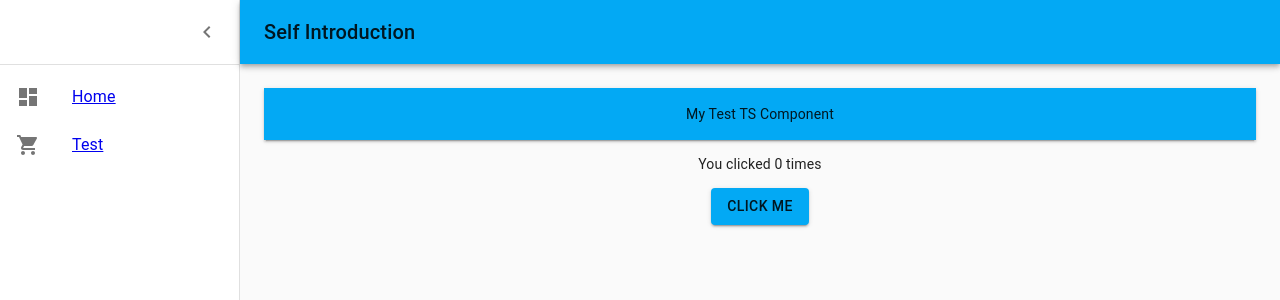
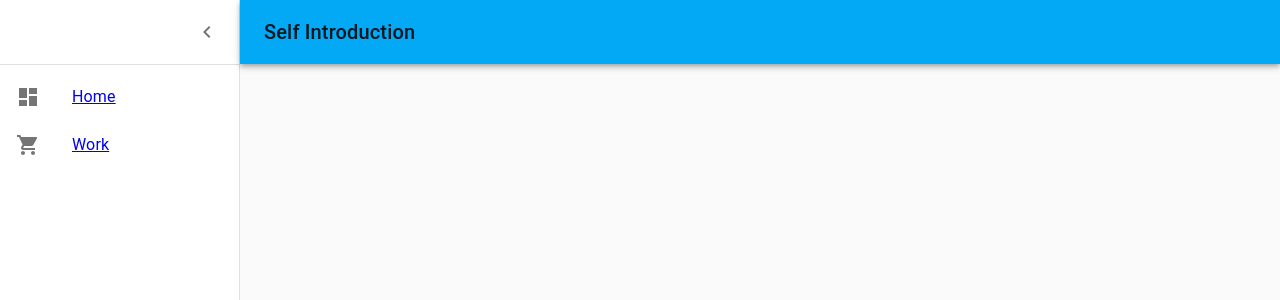
Before and after one commit to koji-1009/self-introduction, a React (Create React App) app in the folder app/: page /test in a window 1280 px wide. Shown: the top 300 px of the page. Built offline with nearby package versions, Linux system fonts and the light colour scheme.

Commit message:
Add my work links

```diff
--- a/app/src/App.tsx
+++ b/app/src/App.tsx
@@ -27,7 +27,7 @@ import DashboardIcon from '@material-ui/icons/Dashboard';
 import ShoppingCartIcon from '@material-ui/icons/ShoppingCart';
 
 import DemoComponent from './components/DemoComponent'
-import TestComponent from './components/TestComponent'
+import WorkComponent from './components/WorksComponent'
 
 const drawerWidth = 240;
 
@@ -182,12 +182,12 @@ class App extends React.Component<Props> {
                   <ListItemText primary="Home" />
                 </ListItem>
               </Link>
-              <Link to="/test">
+              <Link to="/work">
                 <ListItem button>
                   <ListItemIcon>
                     <ShoppingCartIcon />
                   </ListItemIcon>
-                  <ListItemText primary="Test" />
+                  <ListItemText primary="Work" />
                 </ListItem>
               </Link>
             </List>
@@ -197,7 +197,7 @@ class App extends React.Component<Props> {
             <div>
               <Route path='/' exact component={DemoComponent} />
               <Route path='/home' component={DemoComponent} />
-              <Route path='/test' component={TestComponent} />
+              <Route path='/work' component={WorkComponent} />
             </div>
           </main>
         </BrowserRouter>
--- a/app/src/components/TestComponent.tsx
+++ /dev/null
@@ -1,53 +0,0 @@
-import React, { useState } from "react";
-
-import Button from '@material-ui/core/Button';
-import { Theme } from "@material-ui/core/styles/createMuiTheme";
-import withStyles, { WithStyles, StyleRules } from "@material-ui/core/styles/withStyles";
-import createStyles from "@material-ui/core/styles/createStyles";
-
-const styles = (theme: Theme): StyleRules => createStyles({
-    root: {
-        textAlign: "center"
-    },
-    header: {
-        backgroundColor: theme.palette.primary.main,
-        boxShadow: theme.shadows[2],
-        padding: theme.spacing(2)
-    },
-    counter: {
-        fontSize: 60
-    },
-});
-
-interface TestProps extends WithStyles<typeof styles> {
-}
-
-class TestComponent extends React.Component<TestProps> {
-
-    public render() {
-        const { classes } = this.props;
-        return (
-            <div className={classes.root}>
-                <div className={classes.header}>
-                    {"My Test TS Component"}
-                </div>
-                <div>
-                    <CounterButton />
-                </div>
-            </div>
-        );
-    }
-}
-
-function CounterButton() {
-    const [count, setCount] = useState(0);
-
-    return (
-        <div>
-            <p>You clicked {count} times</p>
-            <Button variant="contained" color="primary" onClick={() => setCount(count + 1)}>Click me</Button>
-        </div>
-    );
-}
-
-export default withStyles(styles)(TestComponent);
--- /dev/null
+++ b/app/src/components/WorksComponent.tsx
@@ -0,0 +1,43 @@
+import React from "react";
+
+import { Theme } from "@material-ui/core/styles/createMuiTheme";
+import withStyles, { WithStyles, StyleRules } from "@material-ui/core/styles/withStyles";
+import createStyles from "@material-ui/core/styles/createStyles";
+
+const styles = (theme: Theme): StyleRules => createStyles({
+});
+
+interface WorkProps extends WithStyles<typeof styles> {
+}
+
+class WorkComponent extends React.Component<WorkProps> {
+
+    public render() {
+        const { classes } = this.props;
+        return (
+            <div className={classes.root}>
+                <ul>
+                    <li>Play Stored Application <a href="https://play.google.com/store/apps/developer?id=Koji+Wakamiya&hl=ja">Store</a>
+                        <ul>
+                            <li><a href="https://play.google.com/store/apps/details?id=com.app.dr1009.qrshot">QRShot</a></li>
+                            <li><a href="https://play.google.com/store/apps/details?id=com.app.dr1009.dailytodo">DailyToDo</a></li>
+                            <li><a href="https://play.google.com/store/apps/details?id=com.app.dr1009.addbu">LocationViewer</a></li>
+                            <li><a href="https://play.google.com/store/apps/details?id=com.sf_lolitahag.kitsunehomerun">きつねホームラン</a></li>
+                            <li><a href="https://play.google.com/store/apps/details?id=com.app.dr1009.webviewchecker">WebviewChecker</a></li>
+                        </ul>
+                    </li>
+                    <li>Android Library
+                        <ul>
+                            <li><a href="https://github.com/koji-1009/EmptyRecyclerView">EmptyRecyclerView</a></li>
+                            <li><a href="https://github.com/koji-1009/FailureStatus">FailureStatus</a></li>
+                            <li><a href="https://github.com/koji-1009/ChronoDialogPreference">ChronoDialogPreference</a></li>
+                            <li><a href="https://github.com/koji-1009/EasyNotificationChannel">EasyNotificationChannel</a></li>
+                        </ul>
+                    </li>
+                </ul>
+            </div>
+        );
+    }
+}
+
+export default withStyles(styles)(WorkComponent);
```
